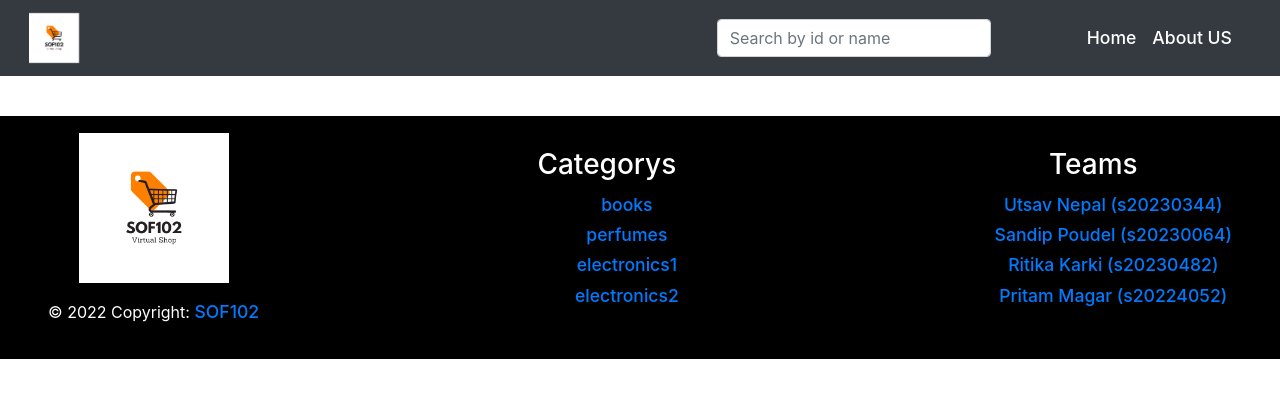
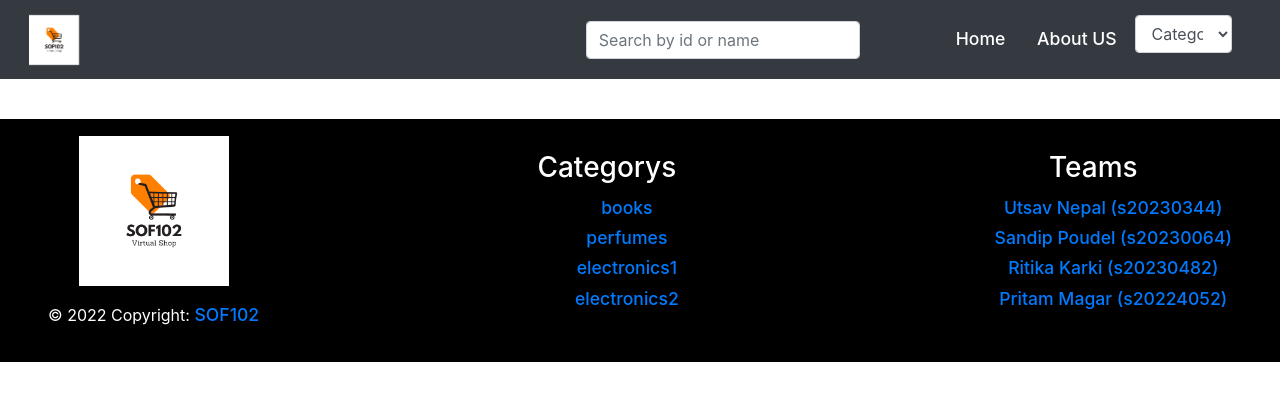
Before and after one commit to dkc1549/e-commerce, a PHP site: page /products.php in a window 1280 px wide. Shown: the top 401 px of the page. Run offline with PHP 8.4, Linux system fonts and the light colour scheme; some libraries are stand-ins or nearby versions.

Commit message:
some changes checks

```diff
--- a/assets/js/urlOntyping.js
+++ b/assets/js/urlOntyping.js
@@ -310,6 +310,9 @@ function price() {
       display.innerHTML = output;
     }
   }
+  else{
+
+  }
 }
 function truncate(str, n) {
   return str.length > n ? str.substr(0, n - 1) + '..' : str;
--- a/include/footer.php
+++ b/include/footer.php
@@ -12,8 +12,8 @@
       <ul>
         <li><a href="products.php?category=books">books</a></li>
         <li><a href="products.php?category=perfumes">perfumes</a></li>
-        <li><a href="products.php?category=electronics1">electronics1</a></li>
-        <li><a href="products.php?category=electronics2">electronics2</a></li>
+        <li><a href="products.php?category=electronic2s">electronics1</a></li>
+        <li><a href="products.php?category=electronic2s">electronics2</a></li>
       </ul>
     </div>
     <div class="  py-3">
--- a/include/navbar.php
+++ b/include/navbar.php
@@ -40,7 +40,20 @@
                         <li class="nav-item ">
                             <a class=" head-nav" href="aboutus.php">About US</a>
                         </li>
+                        <li class="nav-item " style="margin-top: 5px">
+                            <div class="">
+                                <div class="">
+                                    <select id="category" class="form-select form-control form-select-lg mb-3" aria-label=".form-select-lg example">
+                                        <option selected disabled>Category</option>
+                                        <option value="book">Book</option>
+                                        <option value="perfume">Perfume</option>
+                                        <option value="electronic1">Electronic1</option>
+                                        <option value="electronic2">Electronic2</option>
+                                    </select>
 
+                                </div>
+                            </div>
+                        </li>
                     </ul>
                 </div>
 
--- a/products.php
+++ b/products.php
@@ -26,18 +26,24 @@ if (isset($_GET['category'])) {
 
         <div class="container-fluid">
             <div class="row">
-                <div class="col-md-3 text-center pt-4 fixed">
-                    filter by price<br />
-                    <div class="m-4">
-                        <span>max</span>
-                        <input type="number" />
+                <div class="col-md-3">
+                    <div class="" style="margin-top: 20px;position:fixed">
+                        <div class="text-center">Filter by price</div>
+                        <div class="container">
+                            <div class=" ">
+                                <div class="">
+                                    <label for="" class="form-label">Max</label>
+                                    <input type="number" step="0.01" class="d-inline-block form-control" name="" id="max" placeholder="">
+                                </div>
+                                <div class="">
+                                    <label for="" class="form-label">Min</label>
+                                    <input type="number" step="0.01" class="form-control" name="" id="min" placeholder="">
+                                </div>
+                            </div>
+                        </div>
                     </div>
-                    <div class="m-4">
-                        <span>min</span>
-                        <input type="number" />
-                    </div>
-                    <br />
                 </div>
+
                 <div class="col-md-9 container">
                     <div class="row">
                         <div>
@@ -45,7 +51,7 @@ if (isset($_GET['category'])) {
                                 <h2>category name</h2>
 
                             </div>
-                            <div class="cards-container ">
+                            <div class="cards-container " id="filteroutput">
                                 <!-- card with image title description -->
                                 <?php
 
```
Also changed, not shown: backend/search.php (+15 -15 lines), index.php (+5 -35 lines). Lines whose indentation alone changed are shown as unchanged.
